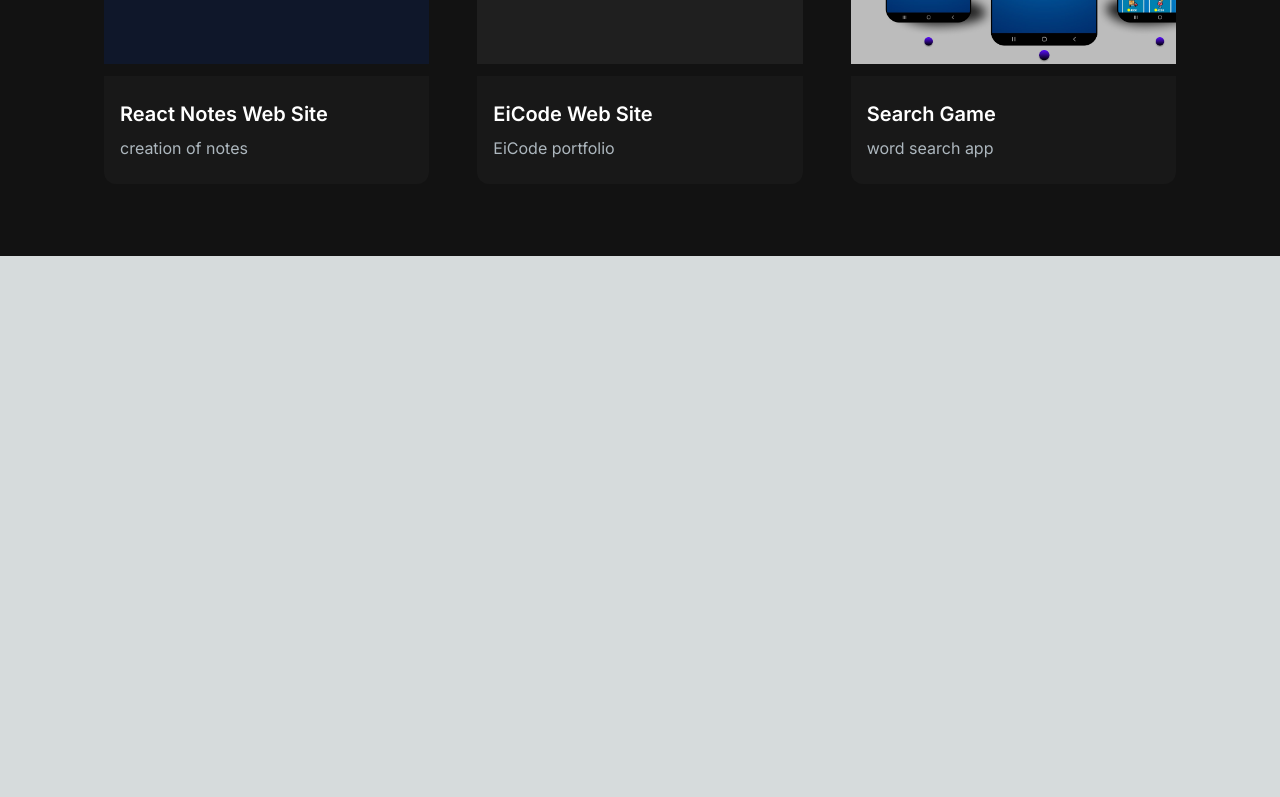
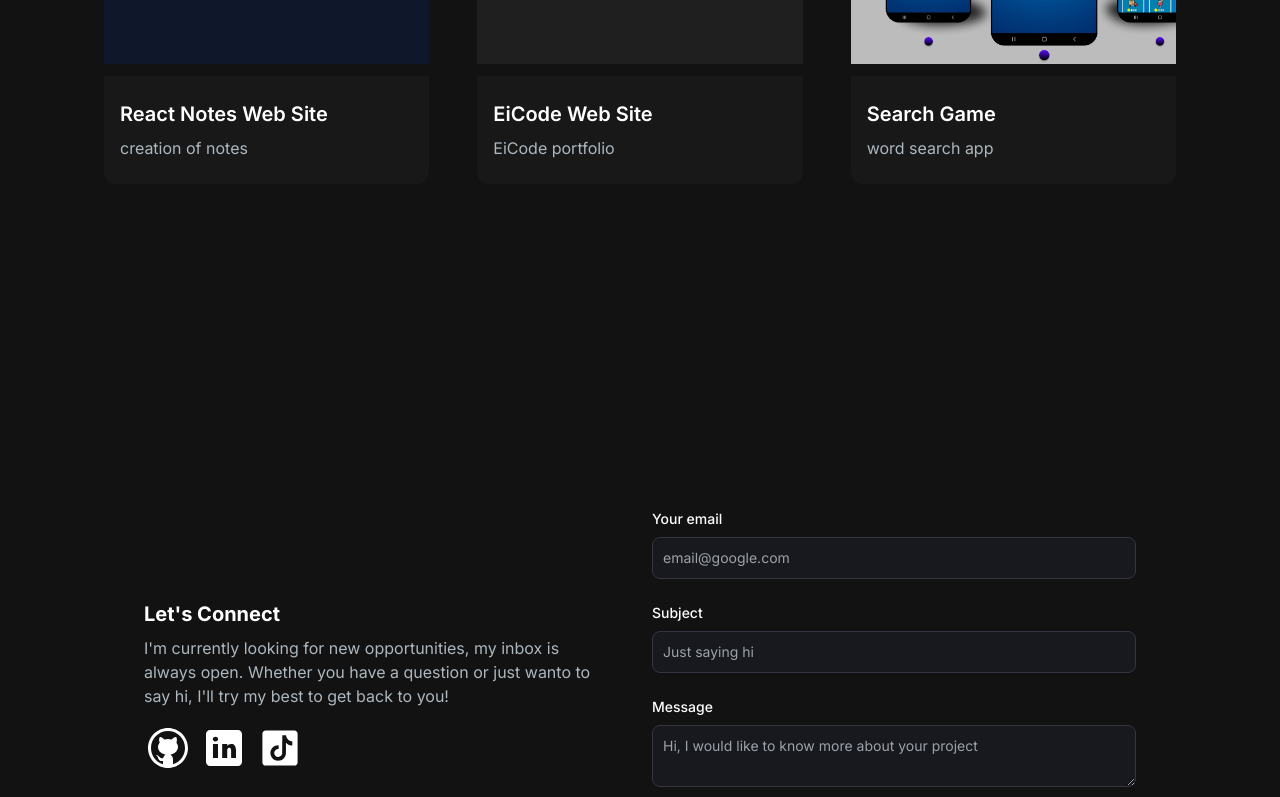
Before and after one commit to CalvinSoares/my-portfolio, a Next.js app: page / in a window 1280 px wide. Shown: the part 2000-2797 px from the top of the page. Before the commit the page ends 2256 px from the top, so only its background shows below. Built offline with nearby package versions, Linux system fonts and the light colour scheme.

Commit message:
feat: renderização dos componentes react

```diff
--- a/src/app/page.js
+++ b/src/app/page.js
@@ -1,10 +1,15 @@
-import Image from "next/image";
+import { React } from 'react'
 import HeroSection from "./components/HeroSection";
 import NavBar from "./components/NavBar";
 import AboutSection from "./components/AboutSection";
 import ProjectsSection from "./components/ProjectsSection";
+import EmailSection from "./components/EmailSection";
+import FooterSection from "./components/FooterSection";
+
 
 export default function Home() {
+
+
   return (
     <main className="flex min-h-screen flex-col bg-[#121212] container mx-auto px-12 py-4 ">
       <NavBar />
@@ -12,7 +17,9 @@ export default function Home() {
         <HeroSection />
         <AboutSection />
         <ProjectsSection />
+        <EmailSection />
       </div>
+        <FooterSection />
     </main>
   );
 }
```
